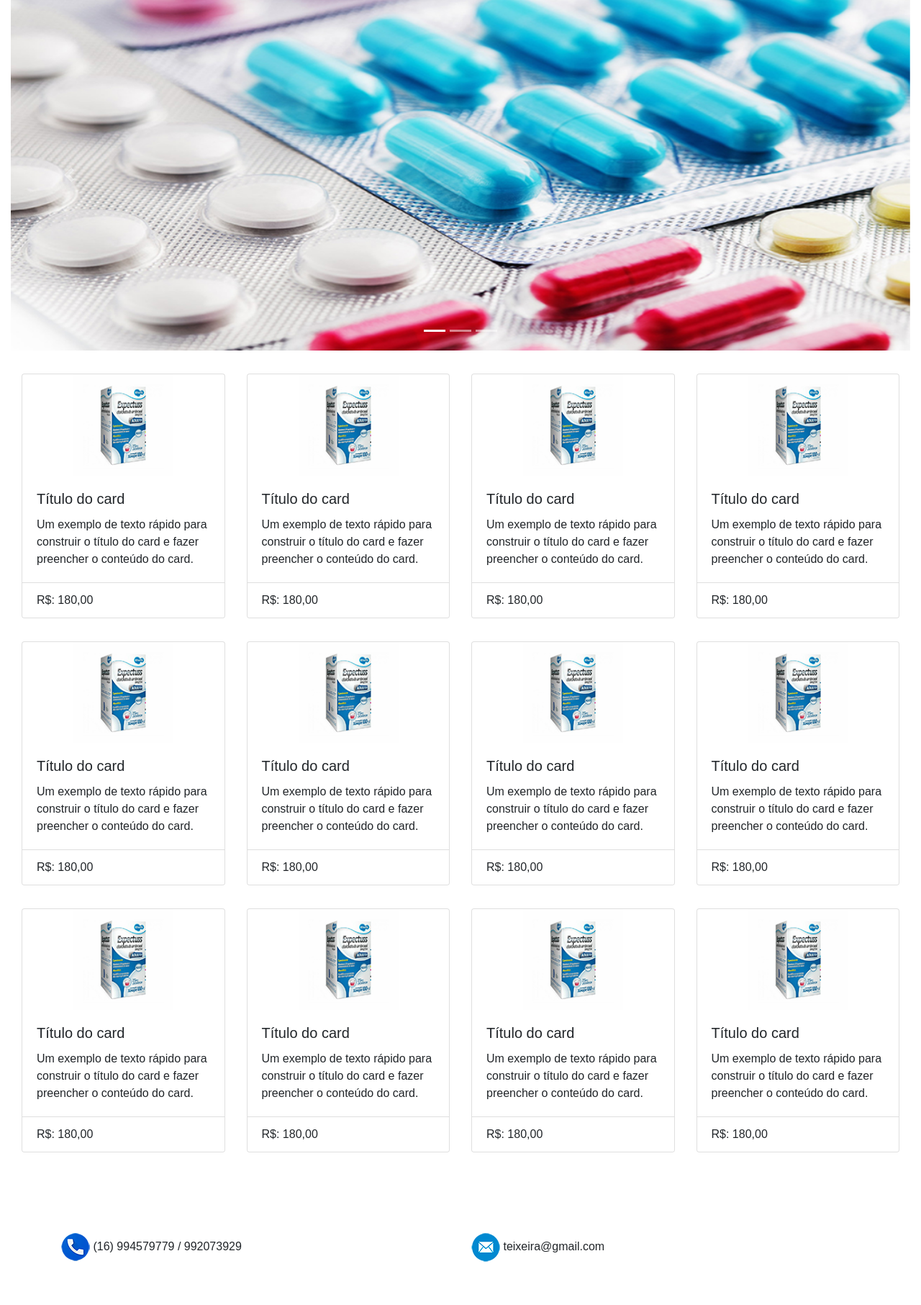
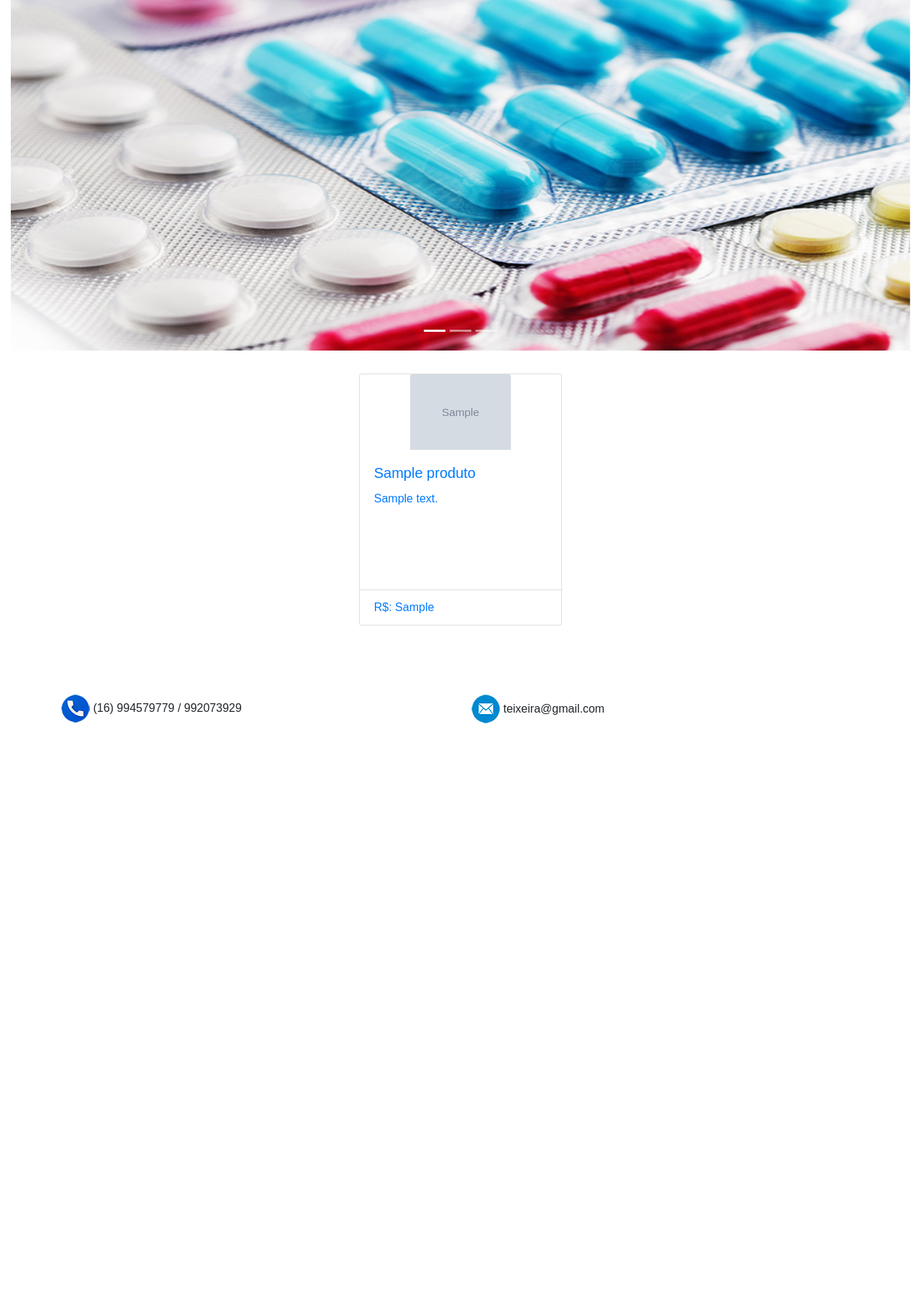
Before and after one commit to Charles417/pezinho-no-ceu, a PHP site: page /pezinho-no-ceu/home.php in a window 1280 px wide. Shown: the part 117-1930 px from the top of the page at 72% size. After the commit the page ends 1122 px from the top, so only its background shows below. Run offline with PHP 8.4, Linux system fonts and the light colour scheme; tables that the repository leaves empty or names only in its code hold one stand-in row (values such as "Sample post"); grey boxes marked "Sample" are stand-in pictures.

Commit message:
cards recuperando as informações

```diff
--- a/css/geral.css
+++ b/css/geral.css
@@ -78,7 +78,8 @@ footer{
 }
 
 .cards .card {
-    margin-bottom: 2rem;
+    margin-bottom: 1rem;
+    height: 350px;
 }
 
 .cards .card img {
--- a/home.php
+++ b/home.php
@@ -9,6 +9,7 @@
     <link rel="stylesheet" href="css/bootstrap.css">
     <link rel="stylesheet" href="css/geral.css">
     <?php require_once "header.php"?>
+    <?php require ('conn.php');?>
 </head>
 <body>
 
@@ -45,19 +46,20 @@
         <div class="cards row">
         <?php
             $sql = "SELECT * FROM produto ORDER BY RAND() LIMIT 0,8";
-            for ($i = 0; $i < 12; $i++) {
+            $resultado = $conn->query($sql);
+            while ($row = $resultado->fetch_assoc()) {
         ?>
             <div class="col-md-3">
-                <div class="card">
-                    <img class="card-img-top" src="cadastros/cadastro-produto/images/457aa9bc395cac9b46232d86d97bc09a.jpg" alt="Imagem de capa do card">
+                <a href="produto.php"><div class="card">
+                    <img class="card-img-top" src="cadastros/cadastro-produto/images/<?= $row['imagem'];?>" alt="Imagem de capa do card">
                     <div class="card-body">
-                        <h5 class="card-title">Título do card</h5>
-                        <p class="card-text">Um exemplo de texto rápido para construir o título do card e fazer preencher o conteúdo do card.</p>
+                        <h5 class="card-title"><?= $row['nome'];?></h5>
+                        <p class="card-text"><?= $row['descricao'];?></p>
                     </div>
                     <ul class="list-group list-group-flush">
-                        <li class="list-group-item">R$: 180,00</li>
+                        <li class="list-group-item">R$: <?= $row['preco'];?></li>
                     </ul>
-                </div>
+                </div></a>
             </div>
             <?php
                 }
```
Also changed, not shown: cadastros/cadastro-produto/images/8a5ad19316ccc5a7a86cc470640c73e6.jpg (deleted).
